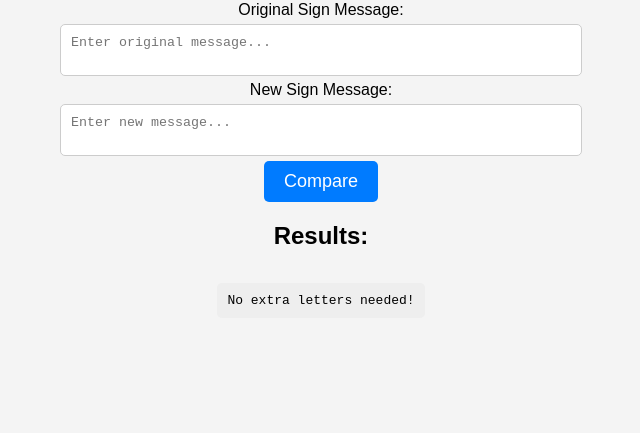
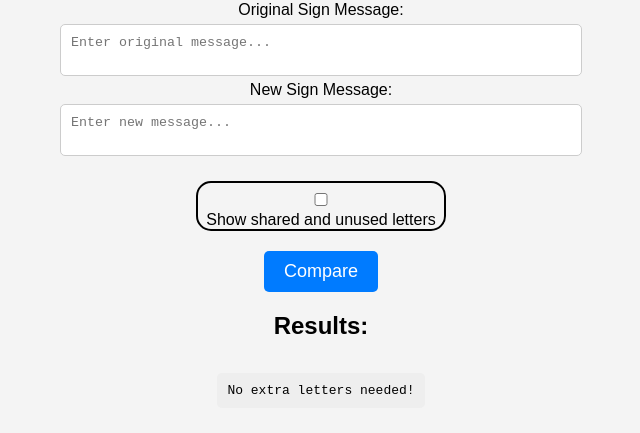
Before and after one commit to pseudo-sudo-dudo/sign-change, a plain HTML site: page web_ver/index.html in a window 1280 px wide. Both pictures are taken after a click on the button "Compare". Shown: the part 99-532 px from the top of the page, without its empty margins (319-959 px from the left). Drawn offline with Linux system fonts and the light colour scheme.

Commit message:
website code looks nice

```diff
--- a/web_ver/index.html
+++ b/web_ver/index.html
@@ -18,6 +18,14 @@
         <label for="newSign">New Sign Message:</label>
         <textarea id="newSign" placeholder="Enter new message..."></textarea>
 
+        <!-- Checkbox to show extra details -->
+        <div class="checkbox-container">
+            <label>
+                <input type="checkbox" id="showExtraDetails">
+                Show shared and unused letters
+            </label>
+        </div>
+
         <button onclick="compareSigns()">Compare</button>
 
         <h2>Results:</h2>
--- a/web_ver/script.js
+++ b/web_ver/script.js
@@ -1,12 +1,14 @@
 function compareSigns() {
     let originalSign = document.getElementById("originalSign").value.toUpperCase().replace(/\s+/g, '');
     let newSign = document.getElementById("newSign").value.toUpperCase().replace(/\s+/g, '');
+    let showExtraDetails = document.getElementById("showExtraDetails").checked;
 
     let originalCount = countLetters(originalSign);
     let newCount = countLetters(newSign);
 
     let neededLetters = subtractCounts(newCount, originalCount);
     let unusedLetters = subtractCounts(originalCount, newCount);
+    let sharedLetters = getSharedLetters(originalCount, newCount);
 
     let resultText = "";
 
@@ -17,9 +19,17 @@ function compareSigns() {
         resultText += "No extra letters needed!\n";
     }
 
-    if (Object.keys(unusedLetters).length > 0) {
-        resultText += "\nLetters no longer needed:\n";
-        resultText += formatSortedOutput(unusedLetters);
+    // Show extra details only if the checkbox is checked
+    if (showExtraDetails) {
+        if (Object.keys(sharedLetters).length > 0) {
+            resultText += "\nShared letters:\n";
+            resultText += formatSortedOutput(sharedLetters);
+        }
+
+        if (Object.keys(unusedLetters).length > 0) {
+            resultText += "\nLetters no longer needed:\n";
+            resultText += formatSortedOutput(unusedLetters);
+        }
     }
 
     document.getElementById("result").textContent = resultText;
@@ -46,10 +56,21 @@ function subtractCounts(main, sub) {
     return diff;
 }
 
+// Find shared letters (letters that exist in both)
+function getSharedLetters(count1, count2) {
+    let shared = {};
+    for (let char in count1) {
+        if (count2[char]) {
+            shared[char] = Math.min(count1[char], count2[char]);
+        }
+    }
+    return shared;
+}
+
 // Format and sort output alphabetically
 function formatSortedOutput(letterCounts) {
     return Object.keys(letterCounts)
-        .sort() // Sort alphabetically
+        .sort()
         .map(char => `${char} - ${letterCounts[char]}`)
         .join("\n") + "\n";
 }
--- a/web_ver/styles.css
+++ b/web_ver/styles.css
@@ -12,9 +12,7 @@ body {
     align-items: center;
     justify-content: center;
     width: 90%;
-    /* Adjust based on preference */
     max-width: 600px;
-    /* Prevents it from being too wide */
     margin: auto;
     padding: 20px;
 }
@@ -22,9 +20,7 @@ body {
 textarea,
 input {
     width: 100%;
-    /* Makes it fit within the container */
     max-width: 500px;
-    /* Limits the width */
     padding: 10px;
     margin: 5px 0;
     border-radius: 5px;
@@ -53,3 +49,14 @@ pre {
     border-radius: 5px;
     white-space: pre-wrap;
 }
+
+input[type="checkbox"] {
+    margin-top: 10px;
+}
+
+.checkbox-container {
+    border: 2px solid black;
+    /* Creates a solid black border with a 2px width */
+    border-radius: 15px;
+    margin: 20px;
+}
```
